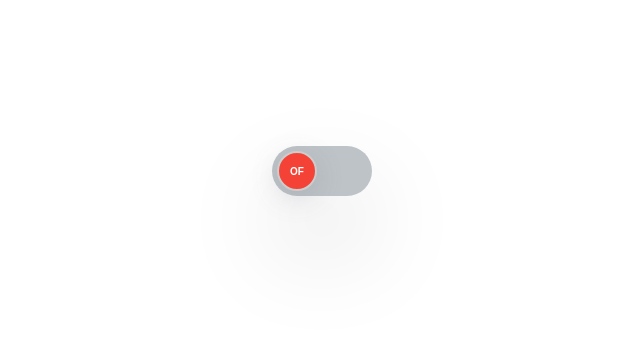
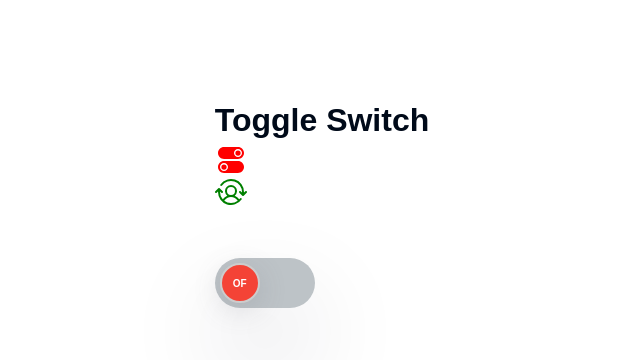
Before and after one commit to muktinathrajbanshi/reactJS2025, a React (Vite) app: page / in a window 1280 px wide. Shown: the top 360 px of the page, without its empty margins (318-958 px from the left). Built offline with nearby package versions, Linux system fonts and the light colour scheme.

Commit message:
Best Website to Find Icons for Your React App

```diff
--- a/package.json
+++ b/package.json
@@ -12,6 +12,7 @@
   "dependencies": {
     "react": "^19.1.1",
     "react-dom": "^19.1.1",
+    "react-icons": "^5.5.0",
     "styled-components": "^6.1.19"
   },
   "devDependencies": {
--- a/src/projects/ToggleSwitch/ToggleSwitch.jsx
+++ b/src/projects/ToggleSwitch/ToggleSwitch.jsx
@@ -1,4 +1,6 @@
 import React, { useState } from 'react';
+import { IoIosSwitch } from "react-icons/io";
+import { PiUserSwitch } from "react-icons/pi";
 import "./ToggleSwitch.css";
 
 export const ToggleSwitch = () => {
@@ -14,6 +16,9 @@ export const ToggleSwitch = () => {
 
   return (
     <>
+      <h1>Toggle Switch <IoIosSwitch style={{ color: "red", textAlign: "center" }} />
+      <PiUserSwitch style={{ color: "green" }} />
+      </h1>
        <div className="toggle-switch" style={toggleBgColor} onClick={handleToggleSwitch}>
         <div className={`switch ${checkIsOn}`}>
             <span className="switch-state">{checkIsOn}</span>
```
Also changed, not shown: 2 other files (tests, documents, lock files or other folders).
